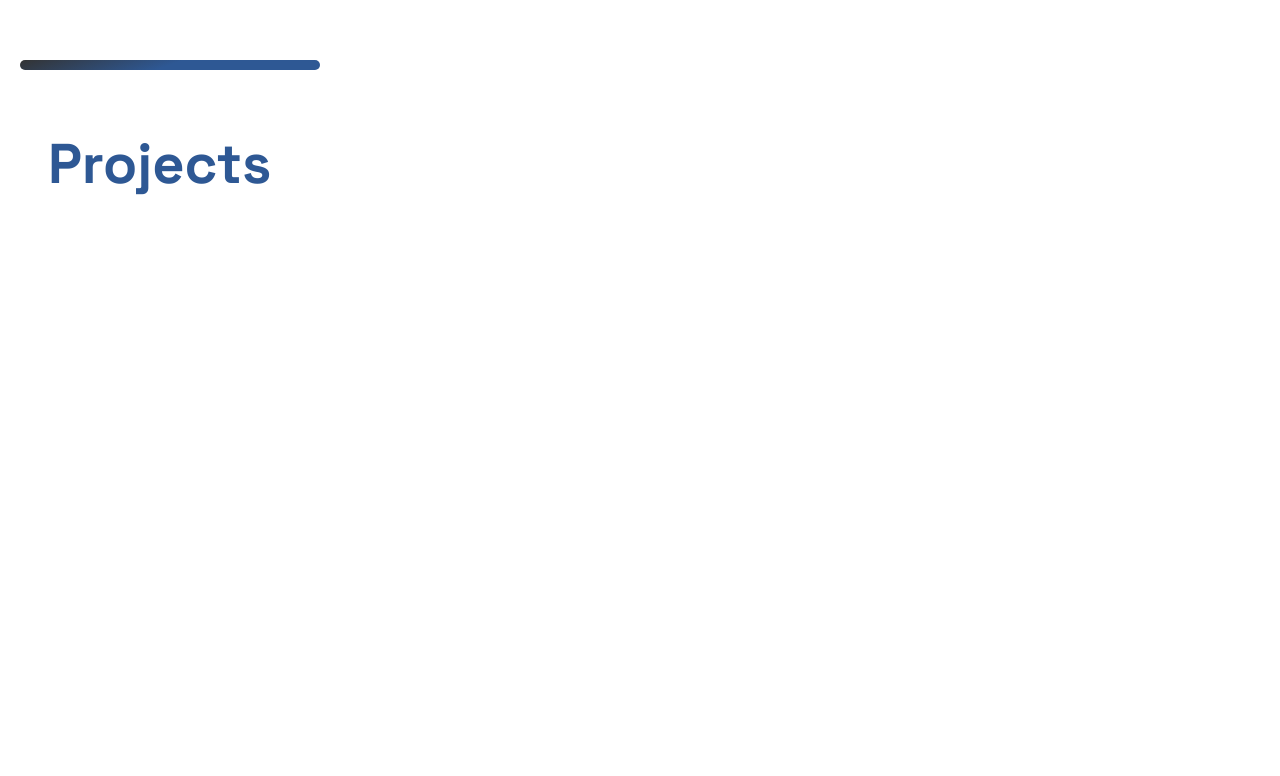
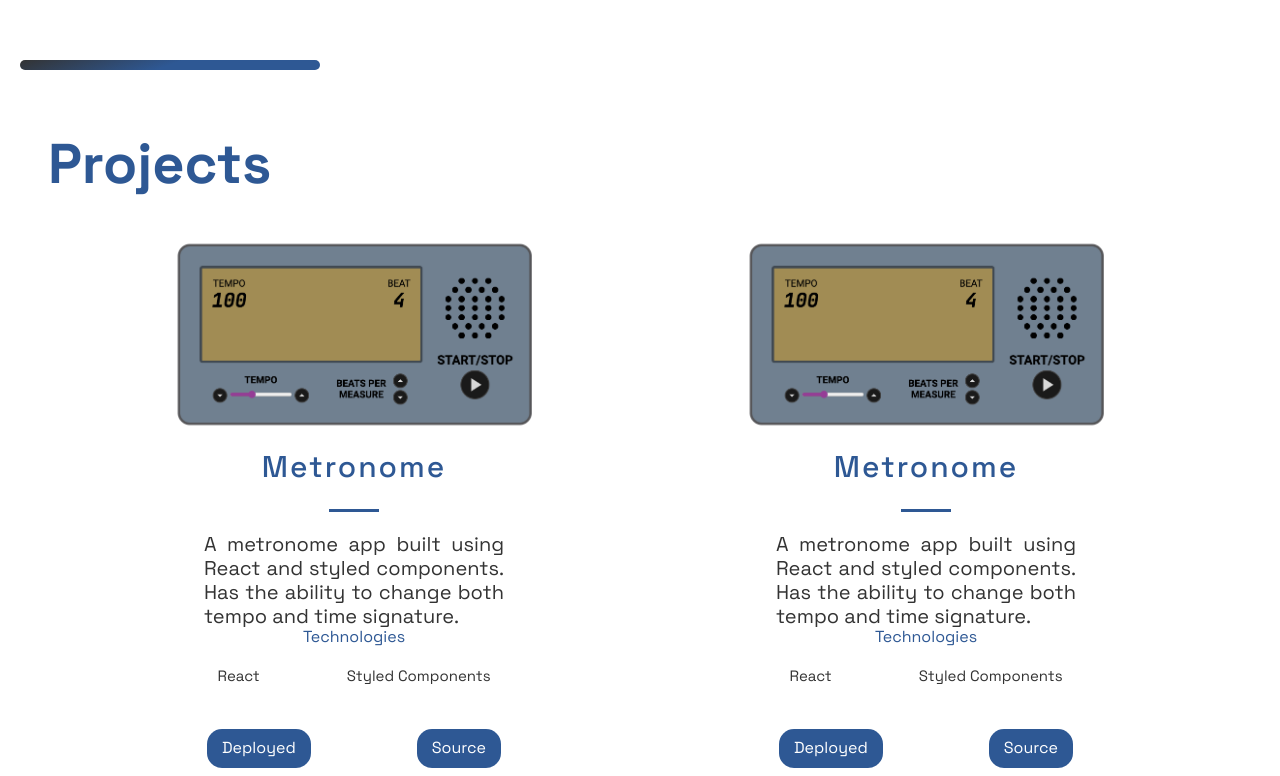
Before and after one commit to joshuascan/personal-portfolio, a Next.js app: page / in a window 1280 px wide. Shown: the part 504-1280 px from the top of the page. Before the commit the page ends 800 px from the top, so only its background shows below. Built offline with nearby package versions, Linux system fonts and the light colour scheme.

Commit message:
adds content to projects section

```diff
--- a/src/components/Projects/Projects.js
+++ b/src/components/Projects/Projects.js
@@ -4,11 +4,50 @@ import {
   SectionText,
 } from "../../styles/GlobalComponents";
 import { projects } from "../../constants/constants";
+import {
+  GridContainer,
+  Card,
+  Hr,
+  Img,
+  TitleContent,
+  Header,
+  Description,
+  TagList,
+  Tag,
+  LinkList,
+  ExternalLink,
+} from "./ProjectsStyles";
 
 const Projects = () => {
   return (
-    <Section>
+    <Section id="projects">
       <SectionTitle>Projects</SectionTitle>
+      <GridContainer>
+        {projects.map(
+          ({ title, description, image, tags, visit, source, id }) => (
+            <Card key={id}>
+              <Img src={image} />
+              <TitleContent>
+                <Header title>{title}</Header>
+                <Hr />
+              </TitleContent>
+              <Description>{description}</Description>
+              <div>
+                <TitleContent>Technologies</TitleContent>
+                <TagList>
+                  {tags.map((tag, i) => (
+                    <Tag key={i}>{tag}</Tag>
+                  ))}
+                </TagList>
+              </div>
+              <LinkList>
+                <ExternalLink href={visit}>Deployed</ExternalLink>
+                <ExternalLink href={source}>Source</ExternalLink>
+              </LinkList>
+            </Card>
+          )
+        )}
+      </GridContainer>
     </Section>
   );
 };
--- a/src/components/Projects/ProjectsStyles.js
+++ b/src/components/Projects/ProjectsStyles.js
@@ -0,0 +1,84 @@
+import styled from "styled-components";
+
+export const GridContainer = styled.section`
+  display: grid;
+  grid-template-columns: repeat(auto-fill, minmax(400px, 1fr));
+  padding: 3rem;
+  place-items: center;
+  column-gap: 2rem;
+  row-gap: 3rem;
+`;
+
+export const Card = styled.div`
+  text-align: center;
+  width: 400px;
+`;
+
+export const Img = styled.img`
+  width: 100%;
+  height: 100%;
+  object-fit: cover;
+  overflow: hidden;
+`;
+
+export const TitleContent = styled.div`
+  text-align: center;
+  z-index: 20;
+  width: 100%;
+`;
+
+export const Header = styled.h3`
+  font-weight: 500;
+  letter-spacing: 2px;
+  color: ${(props) => props.theme.colors.primary};
+  padding: 0.5rem 0;
+  font-size: ${(props) => (props.title ? "3rem" : "2rem")};
+`;
+
+export const Hr = styled.hr`
+  width: 50px;
+  height: 3px;
+  margin: 20px auto;
+  border: 0;
+  background: ${(props) => props.theme.colors.primary};
+`;
+
+export const Description = styled.p`
+  width: 100%;
+  padding: 0 50px;
+  color: ${(props) => props.theme.colors.secondary};
+  font-size: 2rem;
+  line-height: 2.4rem;
+  text-align: justify;
+`;
+
+export const TagList = styled.ul`
+  display: flex;
+  justify-content: space-around;
+  padding: 2rem;
+`;
+
+export const Tag = styled.li`
+  color: ${(props) => props.theme.colors.secondary};
+  font-size: 1.5rem;
+`;
+
+export const LinkList = styled.ul`
+  list-style-type: none;
+  display: flex;
+  justify-content: space-around;
+  margin: 2.5rem 0;
+`;
+
+export const ExternalLink = styled.a`
+  font-size: 1.6rem;
+  padding: 1rem 1.5rem;
+  border-radius: 15px;
+  color: white;
+  background: ${(props) => props.theme.colors.primary};
+  transition: 0.5s ease;
+  &:hover {
+    opacity: 0.65;
+    cursor: pointer;
+  }
+`;
--- a/src/constants/constants.js
+++ b/src/constants/constants.js
@@ -3,7 +3,7 @@ export const projects = [
     title: "Metronome",
     description:
       "A metronome app built using React and styled components. Has the ability to change both tempo and time signature.",
-    image: null,
+    image: "/images/metronome.png",
     tags: ["React", "Styled Components"],
     visit: "https://scanlan-metronome-app.netlify.app/",
     source: "https://github.com/joshuascan/metronome",
@@ -13,7 +13,7 @@ export const projects = [
     title: "Metronome",
     description:
       "A metronome app built using React and styled components. Has the ability to change both tempo and time signature.",
-    image: null,
+    image: "/images/metronome.png",
     tags: ["React", "Styled Components"],
     visit: "https://scanlan-metronome-app.netlify.app/",
     source: "https://github.com/joshuascan/metronome",
@@ -23,7 +23,7 @@ export const projects = [
     title: "Metronome",
     description:
       "A metronome app built using React and styled components. Has the ability to change both tempo and time signature.",
-    image: null,
+    image: "/images/metronome.png",
     tags: ["React", "Styled Components"],
     visit: "https://scanlan-metronome-app.netlify.app/",
     source: "https://github.com/joshuascan/metronome",
@@ -33,7 +33,7 @@ export const projects = [
     title: "Metronome",
     description:
       "A metronome app built using React and styled components. Has the ability to change both tempo and time signature.",
-    image: null,
+    image: "/images/metronome.png",
     tags: ["React", "Styled Components"],
     visit: "https://scanlan-metronome-app.netlify.app/",
     source: "https://github.com/joshuascan/metronome",
```
Also changed, not shown: public/images/metronome.png (added).
